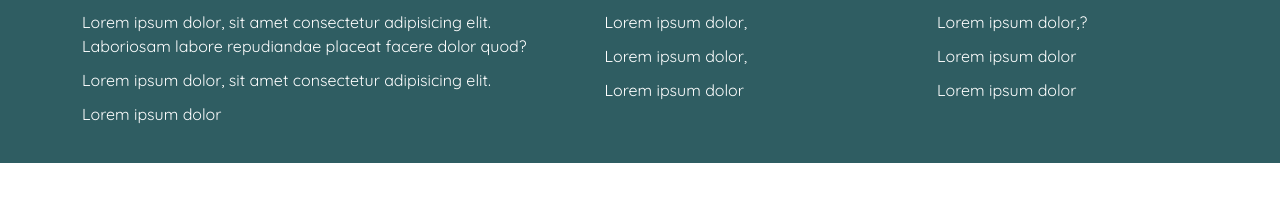
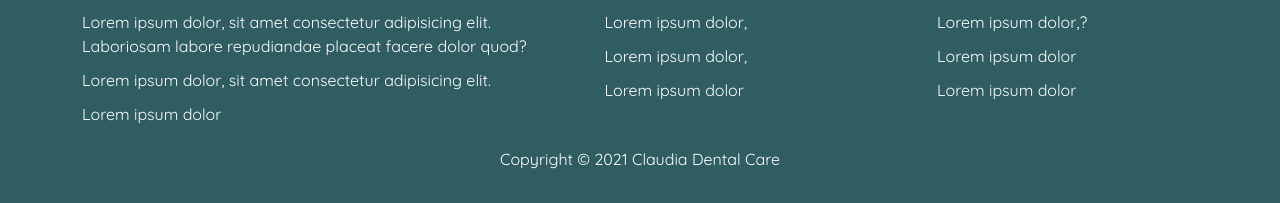
Before and after one commit to thisisnadya/dentalcare.github.io, a plain HTML site: page aboutus.html in a window 1280 px wide. Shown: the part 746-949 px from the top of the page. Before the commit the page ends 909 px from the top, so only its background shows below. Drawn offline with nearby package versions, Linux system fonts and the light colour scheme.

Commit message:
added copyright in the footer

```diff
--- a/aboutus.html
+++ b/aboutus.html
@@ -101,6 +101,7 @@
               </ul>
             </div>
           </div>
+          <p class="text-center">Copyright &copy; 2021 Claudia Dental Care</p>
         </div>
     </footer>
 
```
Also changed, not shown: article.html (+1 -0 lines), index.html (+1 -0 lines), operationalHours.html (+1 -0 lines).
